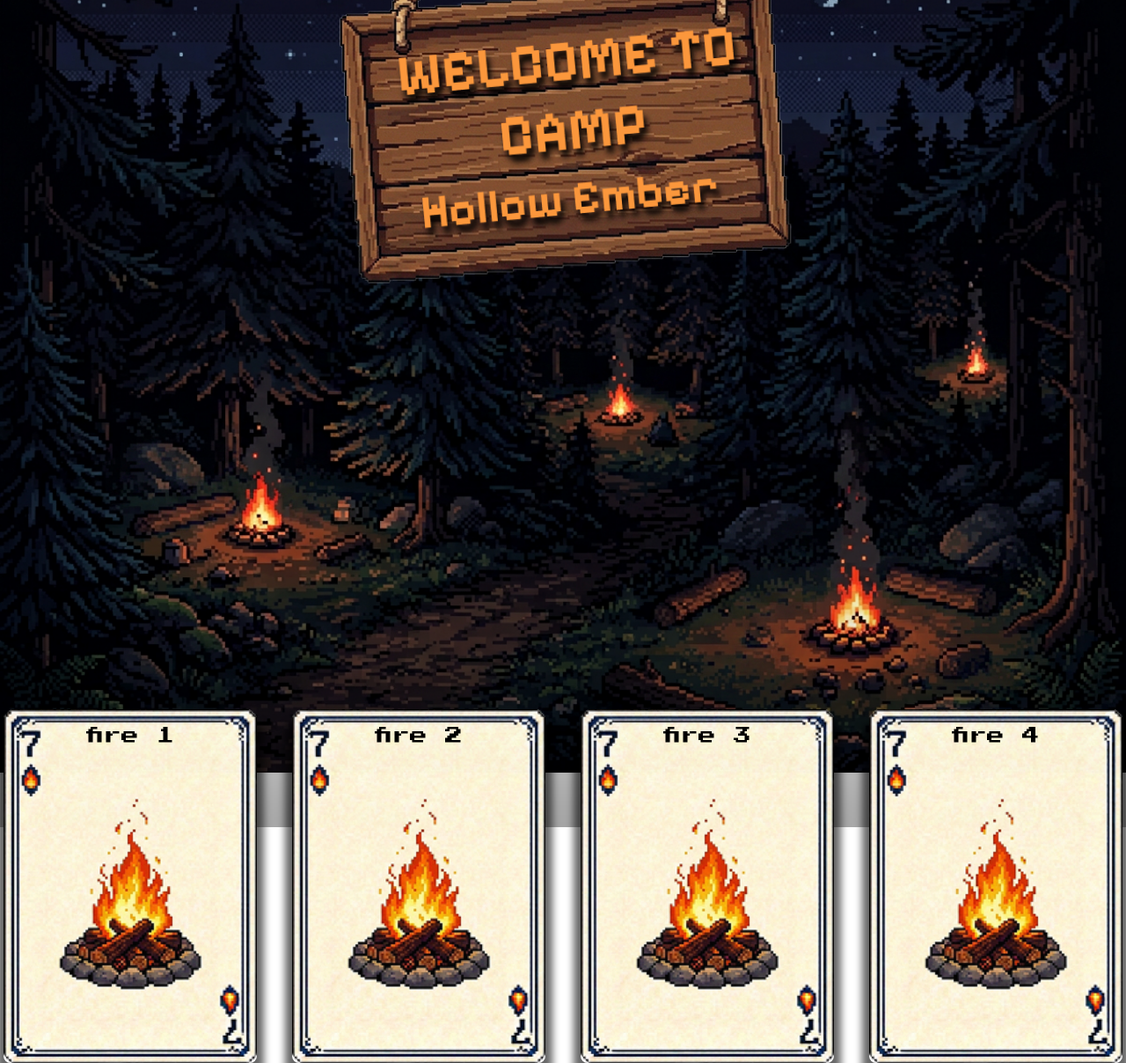
After one commit to RobertvanEijk-OW-251185/hollowEmber, a PHP site: page /pages/campGrounds.php in a window 1280 px wide; the page is wider, and only the part inside the window is pictured. The commit adds this page. Shown: that part at 88% size. Run offline with PHP 8.4, Linux system fonts and the light colour scheme.

Commit message:
Added Camp Select screen and more
Added the Camp Select screen and added animations for the camp cards.

Also added .DS_Store to the .gitignore file

```diff
--- /dev/null
+++ b/css/campGrounds.css
@@ -0,0 +1,162 @@
+/* Text Styles */
+
+p {
+	color: #000;
+	text-align: center;
+	/* font-family: "Pixelify Sans"; */
+	font-family: "Press Start 2P", system-ui;
+	font-size: 1.25rem;
+	font-style: normal;
+	font-weight: 400;
+	line-height: normal;
+}
+
+/* Camp Grounds Body Styling */
+
+html,
+body {
+	margin: 0;
+}
+
+body {
+	display: flex;
+	/* justify-content: space-between; */
+	justify-content: center;
+	align-items: center;
+
+	overflow: hidden;
+
+	width: 100vw;
+	height: 100vh;
+
+	background-image: url("../assets/campfireSelectMenu.png");
+	background-size: cover;
+	background-repeat: no-repeat;
+	background-position: center;
+}
+
+/* Camp Body Styling */
+
+.camp_grounds {
+	display: flex;
+	justify-content: center;
+	align-content: center;
+	flex-direction: column;
+
+	gap: 20rem;
+	/* gap: 2.2rem;  */
+
+	margin-top: 0;
+	margin-bottom: 0;
+}
+/* .camp_grounds {
+	display: flex;
+	width: 90rem;
+	height: 56.25rem;
+	padding: 0 5rem 1.25rem 5rem;
+	flex-direction: column;
+	justify-content: space-between;
+	align-items: center;
+} */
+
+/* Camp Title Styling */
+
+.hero_image {
+	display: flex;
+	justify-content: center;
+	align-self: center;
+
+	margin-left: auto;
+	margin-right: auto;
+
+	width: 42.25rem;
+	height: 30.75rem;
+
+	/* background-color: transparent; */
+}
+/* .hero_image {
+	width: 41.3125rem;
+	height: 30.75rem;
+	flex-shrink: 0;
+} */
+
+.camp_name_sign {
+	display: flex;
+
+	margin-top: 0;
+	margin-bottom: 0;
+
+	width: 100%;
+	height: 100%;
+
+	background-image: url("../assets/welcomeSign.png");
+	background-size: cover;
+	background-repeat: no-repeat;
+	background-position: center;
+
+	/* background-color: transparent;
+	box-shadow: 0 21px 8px 8px rgba(0, 0, 0, 0.6); */
+}
+
+/* Camp Card Select Styling */
+
+.camp_select {
+	display: flex;
+	/* width: 90rem; */
+	height: 16.73075rem;
+	padding: 8.375rem 17.25rem 0 17.25rem;
+	justify-content: center;
+	align-items: flex-start;
+	gap: 2.5rem;
+
+	/* overflow: hidden; */
+
+	box-shadow: 0 -100px 220px 0 rgba(0, 0, 0, 0.5) inset;
+}
+
+.fire1,
+.fire2,
+.fire3,
+.fire4 {
+	display: flex;
+	flex-direction: column;
+	align-items: center;
+	gap: 0.5rem;
+
+	/* width: 12rem;
+	height: 16.73075rem; */
+	width: 18rem;
+	height: 25.096125rem;
+	/* width: 24rem;
+	height: 33.4615rem; */
+
+	padding: 1.25rem;
+
+	border-radius: 0.5rem;
+	box-shadow: 0 21px 8px 8px rgba(0, 0, 0, 0.6);
+
+	background-image: url("../assets/campfirePlayingCard.png");
+	background-size: cover;
+	background-repeat: no-repeat;
+	background-position: center;
+
+	text-decoration: none;
+
+	/* overflow: visible; */
+
+	transition: transform 0.3s ease;
+}
+
+.fire1:hover,
+.fire2:hover,
+.fire3:hover,
+.fire4:hover {
+	cursor: pointer;
+
+	/* background-position-y: -5rem; */
+	transform: translateY(-15rem);
+}
+
+/* .fire1:hover {
+	background-position-y: -5rem;
+} */
--- a/index.php
+++ b/index.php
@@ -57,7 +57,8 @@
                         <h2 class="pixelify-sans-h2">Password</h2>
                         <input type="text" class="info pixelify-sans-p" placeholder="Enter Password..."></input>
                     </div>
-                    <button class="logInBtn pixelify-sans-h3">Continue To Camp</button>
+                    <button class="logInBtn pixelify-sans-h3" id="toCampGrounds" onclick="toCampGrounds()">Continue To
+                        Camp</button>
                 </div>
             </div>
             <div class="signUpForm" id="signUpPageDisplay" style="display: none;">
@@ -80,7 +81,8 @@
                         <h2 class="pixelify-sans-h2">Re-Enter Password</h2>
                         <input type="text" class="info pixelify-sans-p" placeholder="Re-Enter Password..."></input>
                     </div>
-                    <button class="logInBtn pixelify-sans-h3">Sign Up For Camp</button>
+                    <button class="logInBtn pixelify-sans-h3">Sign Up For
+                        Camp</button>
                 </div>
             </div>
         </section>
--- /dev/null
+++ b/pages/campGrounds.php
@@ -0,0 +1,82 @@
+<!doctype html>
+<!-- Doctype-->
+<html lang="en">
+    <!-- HTML Declaration -->
+
+    <head>
+        <!-- Character Set -->
+        <meta charset="UTF-8" />
+
+        <!-- Compatibility -->
+        <meta http-equiv="X-UA-Compatible" content="IE=edge" />
+
+        <!-- Viewport -->
+        <meta name="viewport" content="width=device-width, initial-scale=1.0" />
+
+        <!-- Author Name -->
+        <meta name="robert" content="(Robert_van_Eijk_251185)" />
+
+        <!-- Keywords -->
+        <meta name="keywords" content="HTML, CSS, JavaScript, PHP, js, css, Robert_van_Eijk_251185" />
+
+
+        <link rel="icon" type="image/x-icon" href="./assets/faviconCamp.ico">
+
+        <title>Hollow Ember</title>
+
+        <!-- Font Links -->
+        <link rel="preconnect" href="https://fonts.googleapis.com">
+        <link rel="preconnect" href="https://fonts.gstatic.com" crossorigin>
+        <link href="https://fonts.googleapis.com/css2?family=Pixelify+Sans:wght@400..700&display=swap" rel="stylesheet">
+
+        <link rel="preconnect" href="https://fonts.googleapis.com">
+        <link rel="preconnect" href="https://fonts.gstatic.com" crossorigin>
+        <link href="https://fonts.googleapis.com/css2?family=Press+Start+2P&display=swap" rel="stylesheet">
+
+        <!-- Bootstrap Link -->
+        <link href="https://cdn.jsdelivr.net/npm/bootstrap@5.3.8/dist/css/bootstrap.min.css" rel="stylesheet"
+            integrity="sha384-sRIl4kxILFvY47J16cr9ZwB07vP4J8+LH7qKQnuqkuIAvNWLzeN8tE5YBujZqJLB"
+            crossorigin="anonymous" />
+
+        <!-- CSS Link -->
+        <link rel="stylesheet" href="../css/campGrounds.css" />
+    </head>
+
+    <body>
+        <!-- Camp Body -->
+        <section class="camp_grounds">
+            <!-- Hero Image -->
+            <div class="hero_image">
+                <div class="camp_name_sign"></div>
+            </div>
+            <!-- <div class="hero_image">
+                <div class="camp_name_sign"></div>
+            </div> -->
+            <!-- Camp Select -->
+            <div class="camp_select">
+                <a class="fire1" href="./campfireLobby.php">
+                    <p>fire 1</p>
+                </a>
+                <a class="fire2" href="">
+                    <p>fire 2</p>
+                </a>
+                <a class="fire3" href="">
+                    <p>fire 3</p>
+                </a>
+                <a class="fire4" href="">
+                    <p>fire 4</p>
+                </a>
+            </div>
+        </section>
+
+
+
+        <!-- Bootstrap Script Link -->
+        <script src="https://cdn.jsdelivr.net/npm/bootstrap@5.3.8/dist/js/bootstrap.bundle.min.js"
+            integrity="sha384-FKyoEForCGlyvwx9Hj09JcYn3nv7wiPVlz7YYwJrWVcXK/BmnVDxM+D2scQbITxI" crossorigin="anonymous">
+        </script>
+        <!-- JS Script Link -->
+        <script src="../js/campGrounds.js"></script>
+    </body>
+
+</html>
```
Also changed, not shown: js/script.js (+8 -0 lines), assets/campfirePlayingCard.png, js/campGrounds.js (added), pages/campfireMenu.php (deleted), pages/loginSignup.php (deleted), 2 other files.
